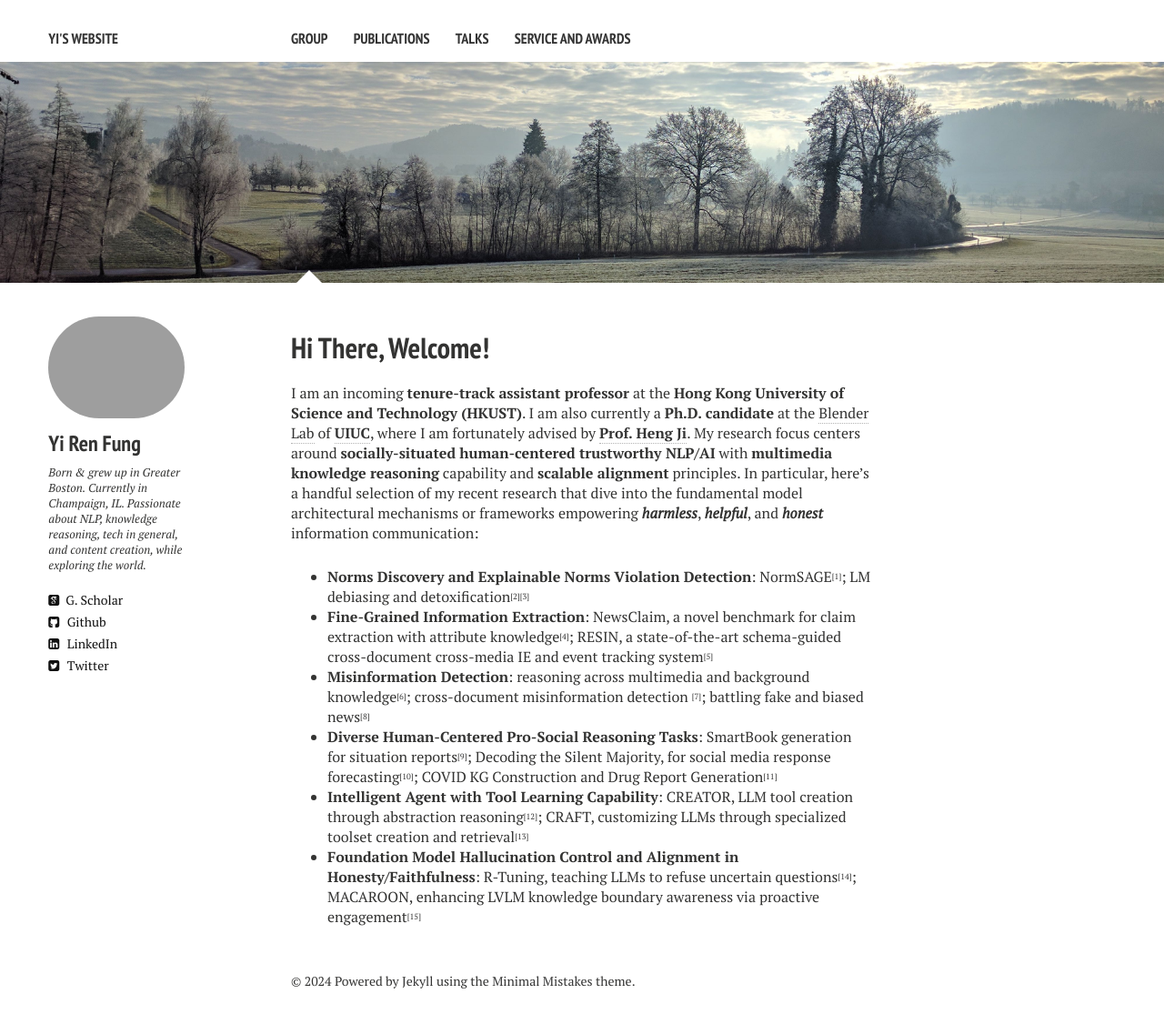
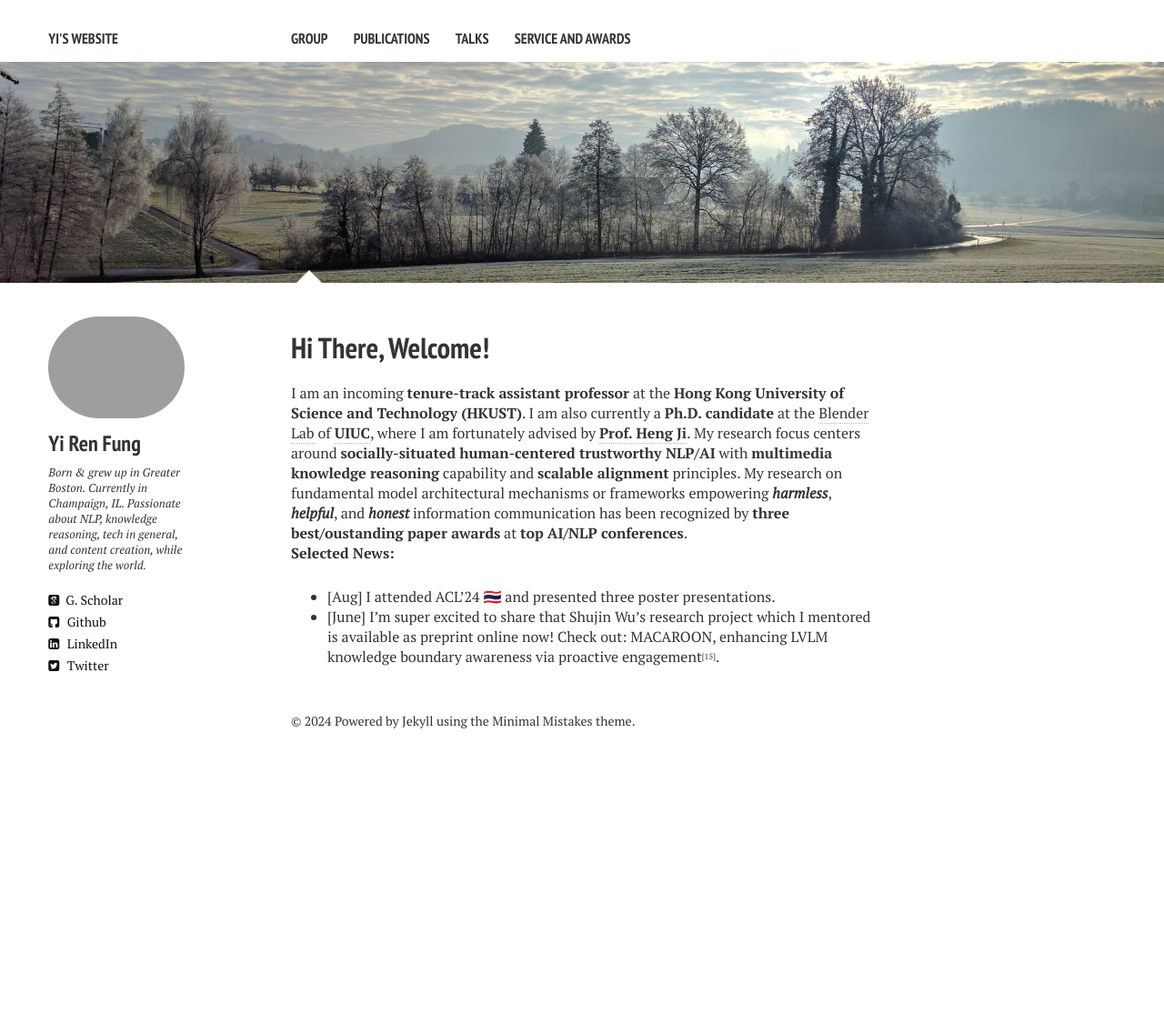
Before and after one commit to yrf1/yrf1.github.io, a Jekyll site: the page built from index.md, in a window 1280 px wide. Shown: the whole page at 91% size. Built offline with Jekyll 4.4.1, drawn with Linux system fonts in a browser that asks for light colours; nearby versions of some CDN libraries; after the commit the page ends 900 px from its top, so only the background shows below that.

Commit message:
update website

```diff
--- a/index.md
+++ b/index.md
@@ -7,10 +7,8 @@ image:
   feature: trees.jpg
 ---
 
-I am an incoming <b>tenure-track assistant professor</b> at the <b>Hong Kong University of Science and Technology (HKUST)</b>. I am also currently a <b>Ph.D. candidate</b> at the <a href="https://blender.cs.illinois.edu/" target="_blank">Blender Lab</a> of <a href="https://cs.illinois.edu/" target="_blank"><b>UIUC</b></a>, where I am fortunately advised by <a href="https://blender.cs.illinois.edu/hengji.html" target="_blank"><b>Prof. Heng Ji</b></a>. My research focus centers around <b>socially-situated human-centered trustworthy NLP/AI</b> with <b>multimedia knowledge reasoning</b> capability and <b>scalable alignment</b> principles. In particular, here's a handful selection of my recent research that dive into the fundamental model architectural mechanisms or frameworks empowering <b><i>harmless</i></b>, <b><i>helpful</i></b>, and <b><i>honest</i></b> information communication:
-* <b>Norms Discovery and Explainable Norms Violation Detection</b>: NormSAGE<sup><sub>[<a href="https://arxiv.org/abs/2210.08604" target="_blank">1</a>]</sub></sup>; LM debiasing and detoxification<sup><sub>[<a href="https://arxiv.org/abs/2305.12798" target="_blank">2</a>]</sub></sup><sup><sub>[<a href="https://ojs.aaai.org/index.php/AAAI/article/view/26279" target="_blank">3</a>]</sub></sup>
-* <b>Fine-Grained Information Extraction</b>: NewsClaim, a novel benchmark for claim extraction with attribute knowledge<sup><sub>[<a href="https://arxiv.org/abs/2112.08544" target="_blank">4</a>]</sub></sup>; RESIN, a state-of-the-art schema-guided cross-document cross-media IE and event tracking system<sup><sub>[<a href="https://aclanthology.org/2021.naacl-demos.16/" target="_blank">5</a>]</sub></sup>
-* <b>Misinformation Detection</b>: reasoning across multimedia and background knowledge<sup><sub>[<a href="http://scholar.google.es/citations?user=eUae2K0AAAAJ" target="_blank">6</a>]</sub></sup>; cross-document misinformation detection <sup><sub>[<a href="https://aclanthology.org/2022.naacl-main.40/" target="_blank">7</a>]</sub></sup>; battling fake and biased news<sup><sub>[<a href="https://dl.acm.org/doi/abs/10.1145/3534678.3542615" target="_blank">8</a>]</sub></sup>
-* <b>Diverse Human-Centered Pro-Social Reasoning Tasks</b>: SmartBook generation for situation reports<sup><sub>[<a href="https://arxiv.org/pdf/2303.14337.pdf" target="_blank">9</a>]</sub></sup>; Decoding the Silent Majority, for social media response forecasting<sup><sub>[<a href="https://arxiv.org/pdf/2310.13297.pdf" target="_blank">10</a>]</sub></sup>; COVID KG Construction and Drug Report Generation<sup><sub>[<a href="https://aclanthology.org/2021.naacl-demos.8/" target="_blank">11</a>]</sub></sup>
-* <b>Intelligent Agent with Tool Learning Capability</b>: CREATOR, LLM tool creation through abstraction reasoning<sup><sub>[<a href="https://arxiv.org/pdf/2305.14318.pdf" target="_blank">12</a>]</sub></sup>; CRAFT, customizing LLMs through specialized toolset creation and retrieval<sup><sub>[<a href="https://arxiv.org/abs/2309.17428" target="_blank">13</a>]</sub></sup>
-* <b>Foundation Model Hallucination Control and Alignment in Honesty/Faithfulness</b>: R-Tuning, teaching LLMs to refuse uncertain questions<sup><sub>[<a href="https://arxiv.org/abs/2311.09677" target="_blank">14</a>]</sub></sup>; MACAROON, enhancing LVLM knowledge boundary awareness via proactive engagement<sup><sub>[<a href="https://arxiv.org/abs/2406.14137" target="_blank">15</a>]</sub></sup>
+I am an incoming <b>tenure-track assistant professor</b> at the <b>Hong Kong University of Science and Technology (HKUST)</b>. I am also currently a <b>Ph.D. candidate</b> at the <a href="https://blender.cs.illinois.edu/" target="_blank">Blender Lab</a> of <a href="https://cs.illinois.edu/" target="_blank"><b>UIUC</b></a>, where I am fortunately advised by <a href="https://blender.cs.illinois.edu/hengji.html" target="_blank"><b>Prof. Heng Ji</b></a>. My research focus centers around <b>socially-situated human-centered trustworthy NLP/AI</b> with <b>multimedia knowledge reasoning</b> capability and <b>scalable alignment</b> principles. My research on fundamental model architectural mechanisms or frameworks empowering <b><i>harmless</i></b>, <b><i>helpful</i></b>, and <b><i>honest</i></b> information communication has been recognized by <b>three best/oustanding paper awards</b> at <b>top AI/NLP conferences</b>.
+
+<b>Selected News:</b>
+* [Aug] I attended ACL'24 🇹🇭 and presented three poster presentations.
+* [June] I'm super excited to share that Shujin Wu's research project which I mentored is available as preprint online now! Check out: MACAROON, enhancing LVLM knowledge boundary awareness via proactive engagement<sup><sub>[<a href="https://arxiv.org/abs/2406.14137" target="_blank">15</a>]</sub></sup>.
```
